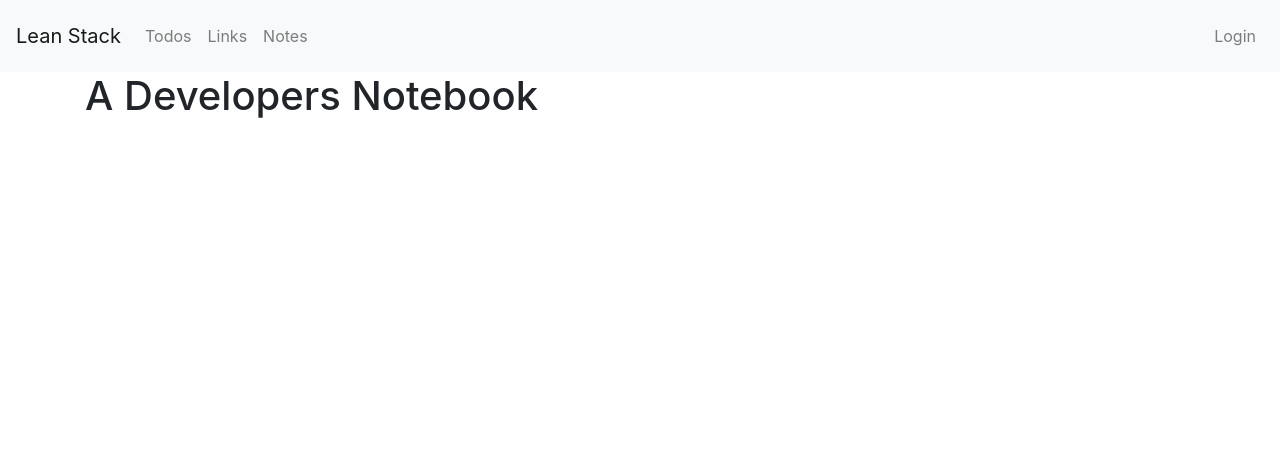
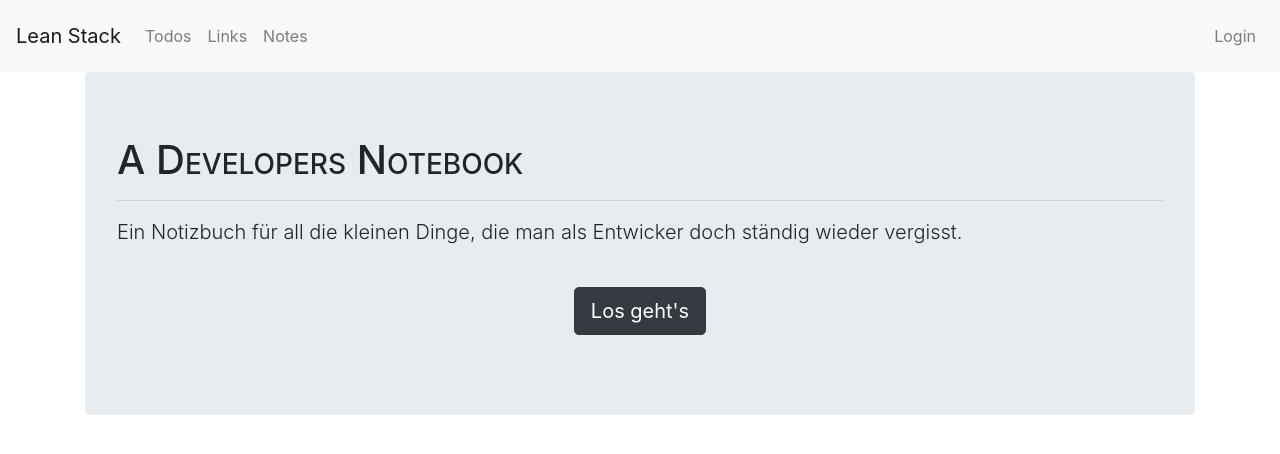
Before and after one commit to lean-dev/ngx-notebook, an Angular app: page / in a window 1280 px wide. Shown: the top 454 px of the page. Built offline with nearby package versions, Linux system fonts and the light colour scheme.

Commit message:
content: kleine Startseite - ins router outlet gerendert.

```diff
--- a/src/app/app.component.html
+++ b/src/app/app.component.html
@@ -24,5 +24,16 @@
   </div>
 </nav>
 <div class="container">
-  <router-outlet><h1>{{ title }}</h1></router-outlet>
+  <router-outlet>
+    <div class="jumbotron">
+      <h1>{{ title }}</h1>
+      <hr>
+      <p class="lead">
+        Ein Notizbuch für all die kleinen Dinge, die man als Entwicker doch ständig wieder vergisst.
+      </p>
+      <p class="lead d-flex justify-content-center">
+        <button class="btn btn-dark btn-lg mt-4">Los geht's</button>
+      </p>
+    </div>
+  </router-outlet>
 </div>
--- a/src/app/app.component.scss
+++ b/src/app/app.component.scss
@@ -0,0 +1,3 @@
+h1 {
+  font-variant: small-caps;
+}
```
